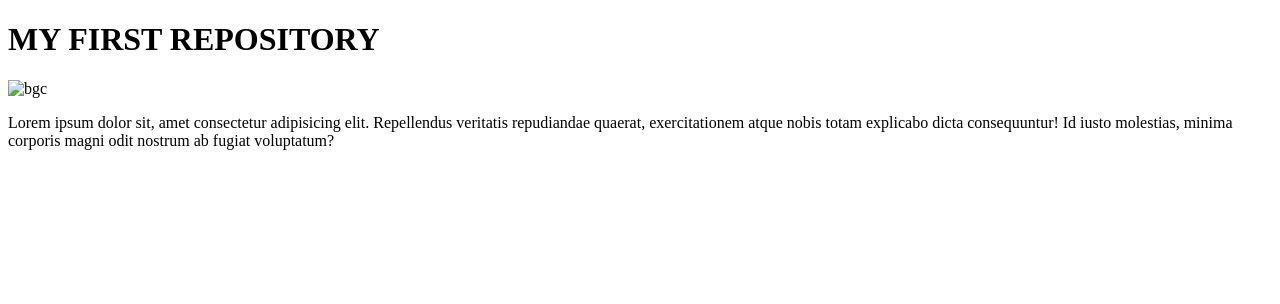
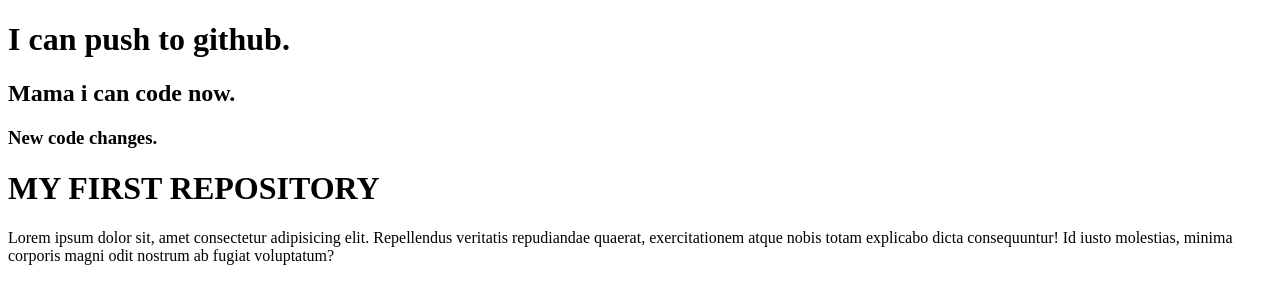
Before and after one commit to zakirahmedobp/my-first-repo, a plain HTML site: page index.html in a window 1280 px wide. Drawn offline with nearby package versions, Linux system fonts and the light colour scheme; files that its build step writes are made by us from their sources; files whose address does not match are found by name.

Commit message:
git modify

```diff
--- a/index.html
+++ b/index.html
@@ -7,15 +7,17 @@
   <link rel="stylesheet" href="style.css">
 </head>
 <body>
+<h1>I can push to github.</h1>
+<h2>Mama i can code now.</h2>
+<h3>New code changes.</h3>
+
+
+
   <h1>MY FIRST REPOSITORY</h1>
-
-  <img  class="bgc" src="resources/images/background.jpg" alt="bgc">
-
   <p>Lorem ipsum dolor sit, amet consectetur adipisicing elit. Repellendus veritatis repudiandae quaerat, exercitationem atque nobis totam explicabo dicta consequuntur! Id iusto molestias, minima corporis magni odit nostrum ab fugiat voluptatum?</p>
 
 
   <script src="https://code.jquery.com/jquery-3.7.1.min.js"></script>
-
   <script src="./main.js"></script>
 </body>
 </html>
```
Also changed, not shown: 1 other file.
